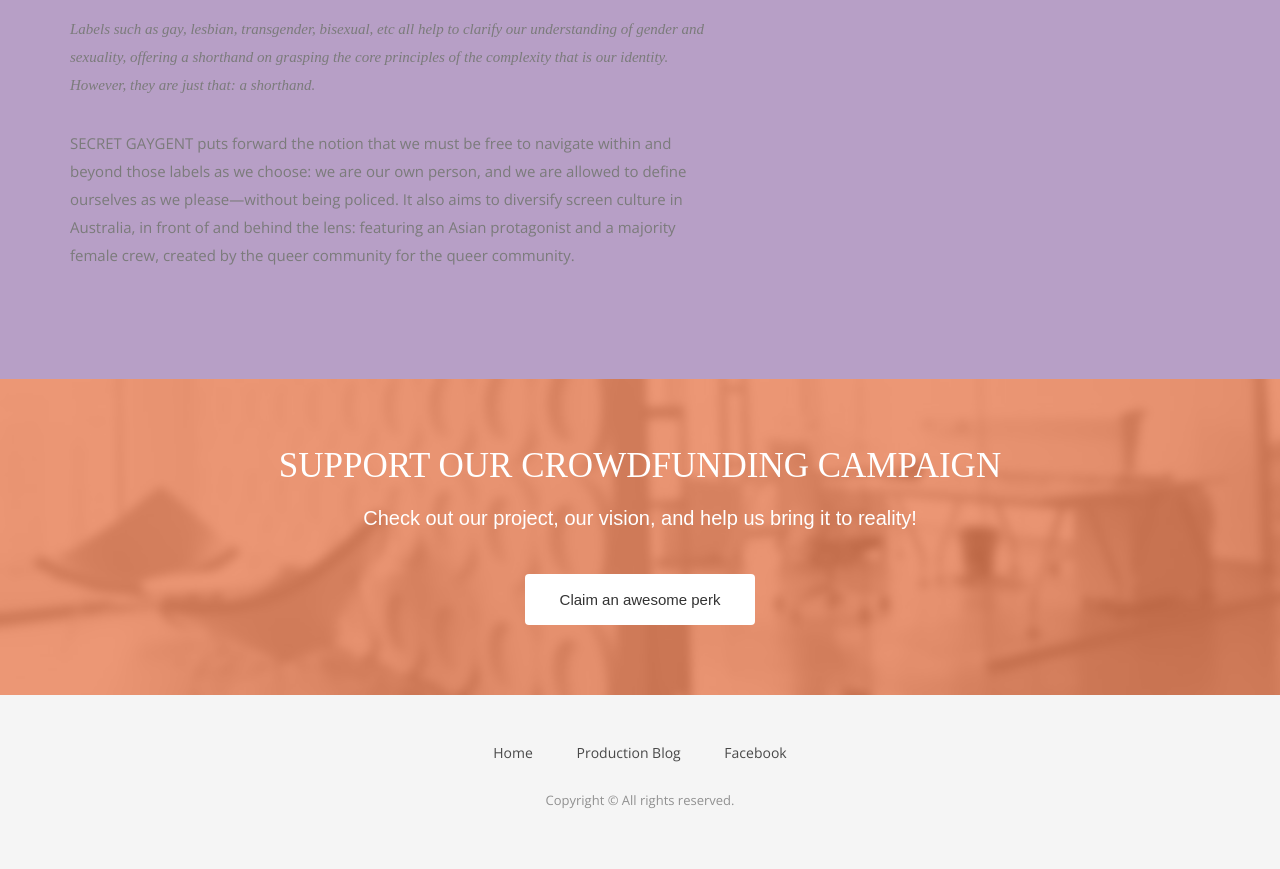
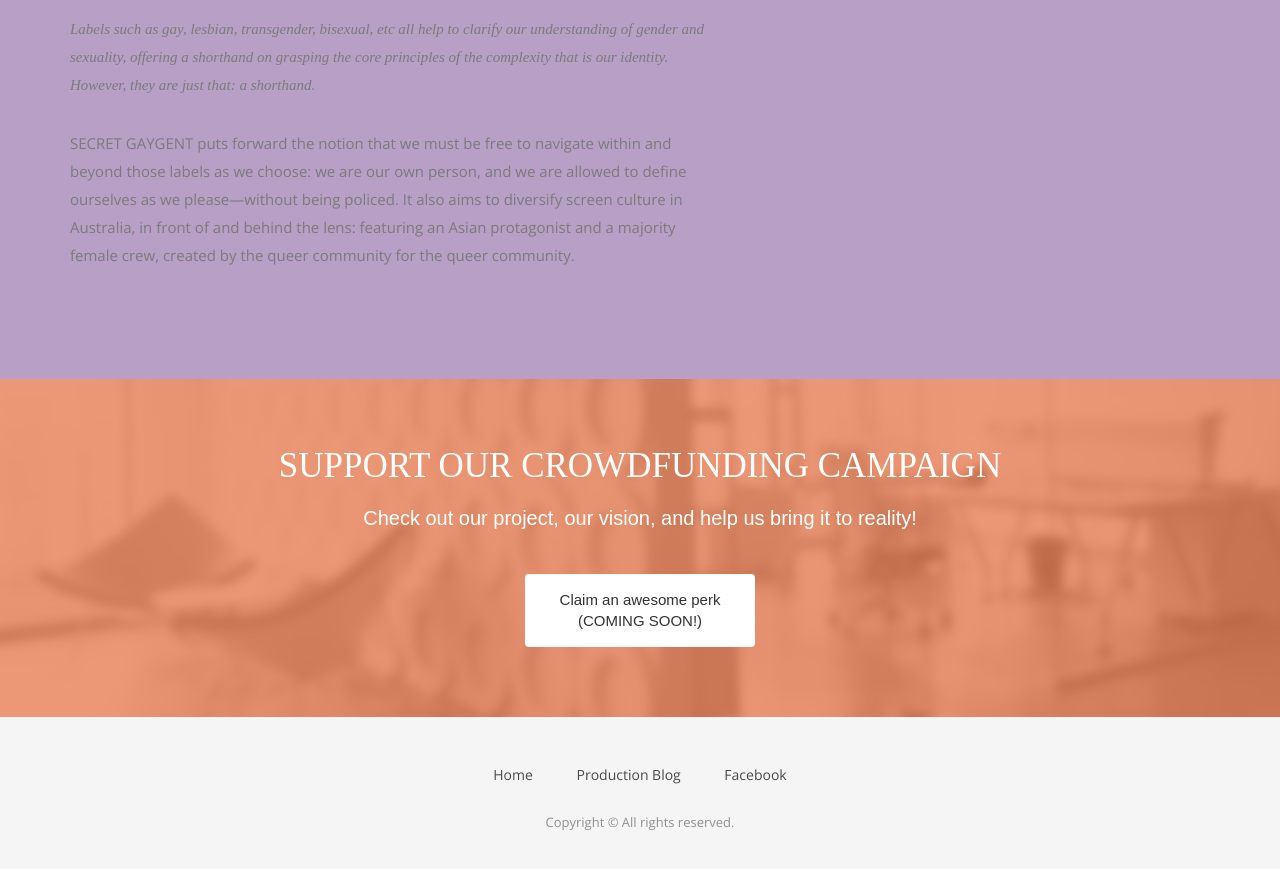
Before and after one commit to thewonglab/secret, a Jekyll site: the page built from index.html, in a window 1280 px wide and 900 px high, scrolled down 962 px. Shown: the top 869 px of the window. Built offline with Jekyll 4.4.1, drawn with Linux system fonts in a browser that asks for light colours; nearby versions of some CDN libraries; some web fonts are replaced.

Commit message:
Update index.html

```diff
--- a/index.html
+++ b/index.html
@@ -58,7 +58,7 @@ permalink: /
         <div class="block">
           <h2>SUPPORT OUR CROWDFUNDING CAMPAIGN</h2>
           <p>Check out our project, our vision, and help us bring it to reality!</p>
-          <a class="btn btn-default btn-call-to-action" href="#" >Claim an awesome perk</a>
+          <a class="btn btn-default btn-call-to-action" href="#" >Claim an awesome perk<br>(COMING SOON!)</BR></a>
         </div>
       </div>
     </div>
```
